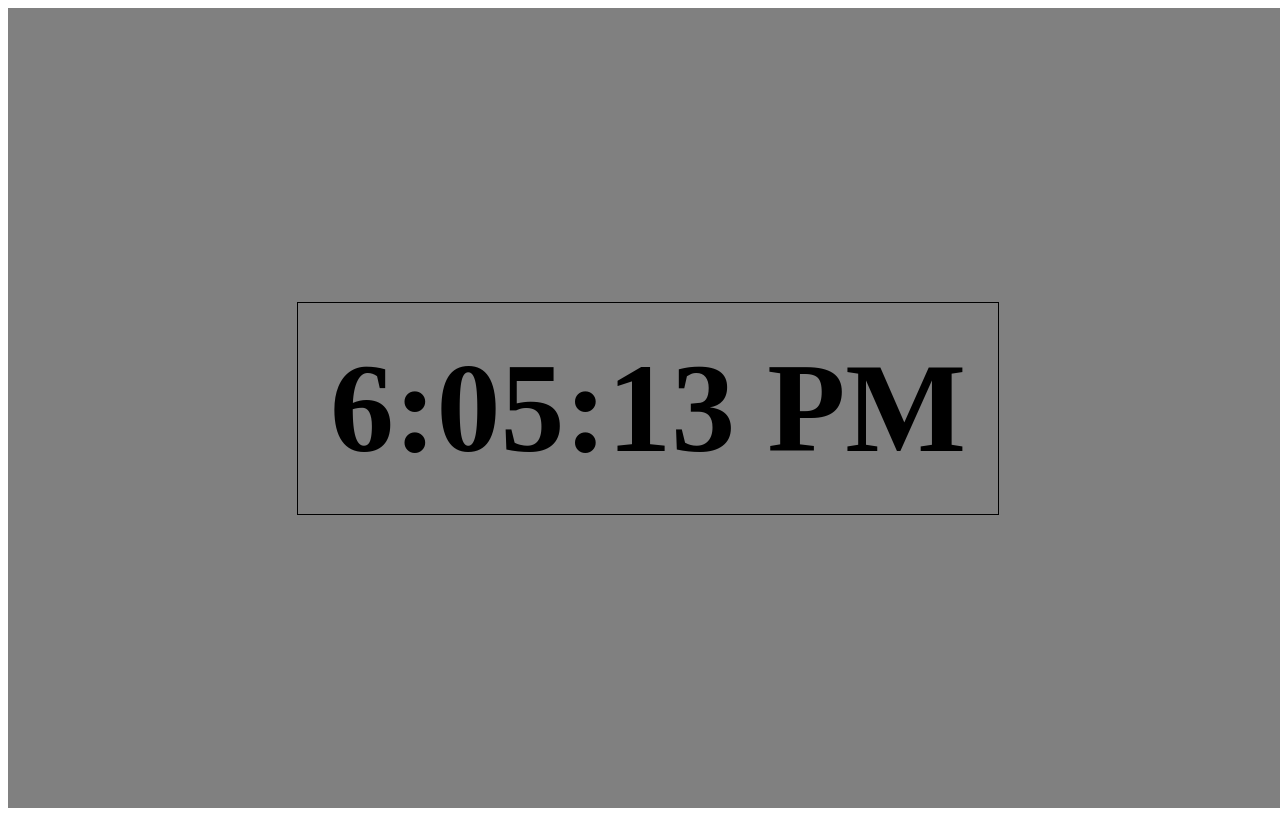
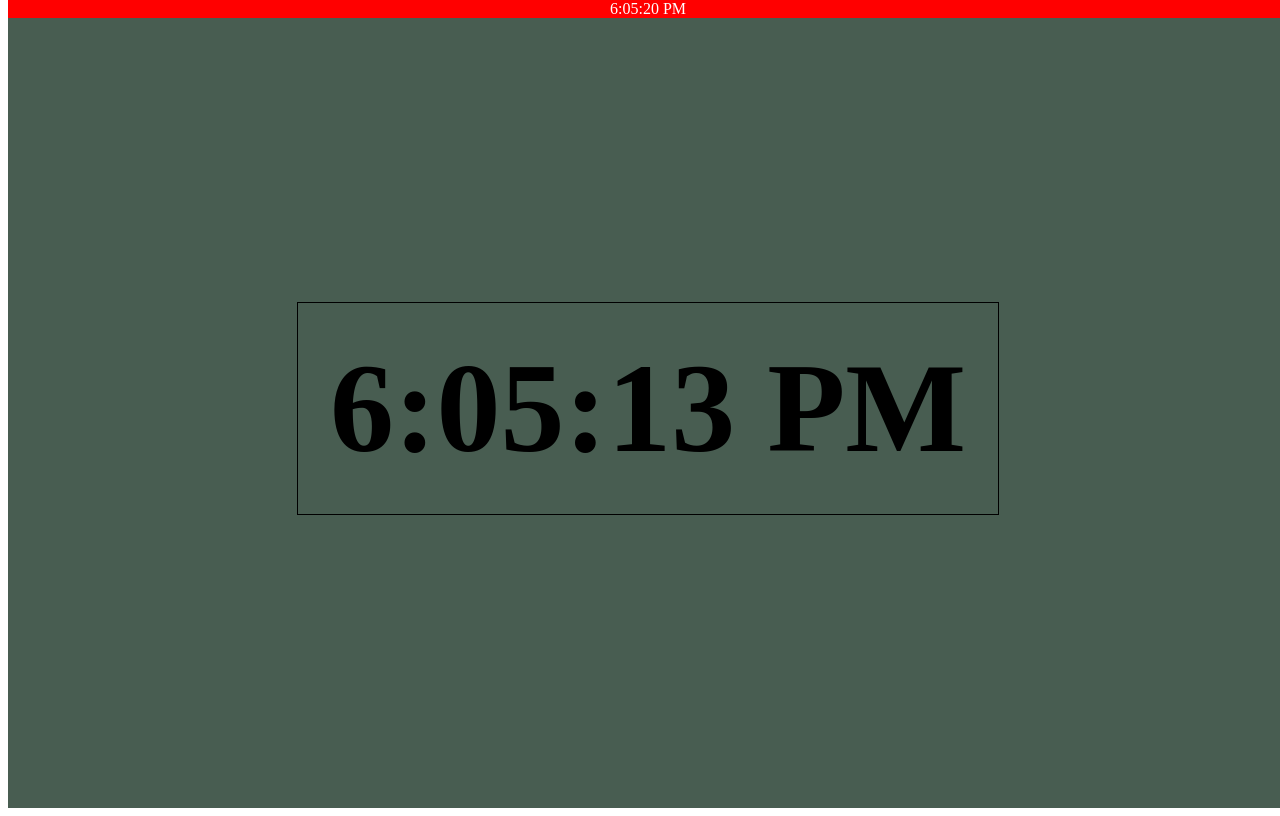
Before and after one commit to bullego/web-academy_clock, a React (Create React App) app: page / in a window 1280 px wide. Built offline with nearby package versions, Linux system fonts and the light colour scheme; the HTML template or start-up script is replaced by a standard one.

Commit message:
fixed components

```diff
--- a/public/index.html
+++ b/public/index.html
@@ -2,42 +2,16 @@
 <html lang="en">
   <head>
     <meta charset="utf-8" />
-    <link rel="icon" href="%PUBLIC_URL%/favicon.ico" />
     <meta name="viewport" content="width=device-width, initial-scale=1" />
     <meta name="theme-color" content="#000000" />
-    <meta
-      name="description"
-      content="Web site created using create-react-app"
-    />
-    <link rel="apple-touch-icon" href="%PUBLIC_URL%/logo192.png" />
-    <!--
-      manifest.json provides metadata used when your web app is installed on a
-      user's mobile device or desktop. See https://developers.google.com/web/fundamentals/web-app-manifest/
-    -->
-    <link rel="manifest" href="%PUBLIC_URL%/manifest.json" />
-    <!--
-      Notice the use of %PUBLIC_URL% in the tags above.
-      It will be replaced with the URL of the `public` folder during the build.
-      Only files inside the `public` folder can be referenced from the HTML.
 
-      Unlike "/favicon.ico" or "favicon.ico", "%PUBLIC_URL%/favicon.ico" will
-      work correctly both with client-side routing and a non-root public URL.
-      Learn how to configure a non-root public URL by running `npm run build`.
-    -->
-    <title>React App</title>
+    <title>Clock App</title>
   </head>
   <body>
-    <noscript>You need to enable JavaScript to run this app.</noscript>
     <div id="root"></div>
-    <!--
-      This HTML file is a template.
-      If you open it directly in the browser, you will see an empty page.
 
-      You can add webfonts, meta tags, or analytics to this file.
-      The build step will place the bundled scripts into the <body> tag.
-
-      To begin the development, run `npm start` or `yarn start`.
-      To create a production bundle, use `npm run build` or `yarn build`.
-    -->
+    <div id='demo'
+         style="width: 100%; position: absolute; top: 0; background: red; color: #fff; text-align: center;"">
+    </div>
   </body>
 </html>
--- a/src/App.js
+++ b/src/App.js
@@ -1,68 +1,12 @@
 import React, { Component } from 'react';
-import Clock from './clock/clock';
+import Clock from '../src/components/clock';
+
 
 export default class App extends Component {
-  i=1
-
-  state = {
-    currView: 1, // 1, 2, 3
-    bgColor: 'grey' // grey, white, orange
-  }
-
-  onViewHandler = () => {
-    let newBgColor;
-
-    if(this.i < 3) {
-      this.i++
-
-      if(this.i === 2) {
-        newBgColor = 'white'
-      } else if(this.i === 3) {
-        newBgColor = 'orange'
-      }
-    }
-    else {
-      this.i = 1
-      newBgColor = 'grey'
-    }
-
-    this.setState({
-      currView: this.i,
-      bgColor: newBgColor
-    })
-  }
-
-  filterView = () => {
-    const d = new Date();
-
-    if(this.state.currView === 1) {
-      const v1 = d.toLocaleTimeString();
-      return v1;
-    }
-    else if (this.state.currView === 2) {
-      const v2 = d.toLocaleDateString();
-      return v2;
-    }
-    else if (this.state.currView === 3) {
-      const days = ["Sunday", "Monday", "Tuesday", "Wednesday", "Thursday", "Friday", "Saturday"];
-      const day = days[d.getDay()].toString();
-      const date = d.getDate().toString();
-      const v3 = day + '/' + date;
-      return v3;
-    }
-  }
-
   render() {
-    const {bgColor} = this.state;
-    const showClock = this.filterView();
-
     return (
       <div>
-        <Clock
-          onViewHandler={this.onViewHandler}
-          showClock={showClock}
-          bgColor={bgColor}
-        />
+        <Clock />
       </div>
     );
   };
--- a/src/clock/clock.jsx
+++ /dev/null
@@ -1,30 +0,0 @@
-import React, { Component } from 'react';
-import './clock.scss';
-
-const Clock = ({showClock, onViewHandler, bgColor}) => {
-
-	let classNames = ' ';
-
-	if(bgColor === 'grey') {
-		classNames += ' grey'
-	}
-	if(bgColor === 'white') {
-		classNames += ' white'
-	}
-	if(bgColor === 'orange') {
-		classNames += ' orange'
-	}
-
-		return (
-			<div className={`clock ${classNames}`}
-					 onClick={() => onViewHandler()} >
-
-				<h1 className={'time'}>
-					{showClock}
-				</h1>
-
-			</div>
-		)
-}
-
-export default Clock;
--- /dev/null
+++ b/src/components/clock/clock.jsx
@@ -0,0 +1,68 @@
+import React, { Component } from 'react';
+import { createDate } from '../utils';
+import Display from './display';
+import './clock.scss';
+
+
+const VIEWS = {
+  TIME: 1,
+  DATE: 2,
+  DAY: 3
+}
+
+export default class Clock extends Component {
+	i=1
+
+  state = {
+		views: ['time', 'date', 'day'],
+		currView: VIEWS.TIME, // 1, 2, 3
+		//date: new Date()
+  }
+
+  onViewHandler = () => {
+		const viewsCount = this.state.views.length;
+
+    if(this.i < viewsCount) {
+			this.i++
+		}
+		else {
+      this.i = 1
+		}
+
+    this.setState({
+      currView: this.i
+    })
+  }
+
+  filterView = () => {
+		let currView = this.state.currView;
+
+		switch (currView) {
+			case VIEWS.TIME:
+				//setInterval(createDate('time'), 1000); //???
+				return createDate('time');
+				break;
+			case VIEWS.DATE:
+			  return createDate('date');
+				break;
+			case VIEWS.DAY:
+				return createDate('day');
+				break;
+			default:
+				return "error";
+		}
+  }
+
+  render() {
+    const showClock = this.filterView();
+
+    return (
+      <div>
+        <Display
+          onViewHandler={this.onViewHandler}
+          showClock={showClock}
+        />
+      </div>
+    );
+  };
+};
--- /dev/null
+++ b/src/components/clock/display/display.jsx
@@ -0,0 +1,29 @@
+import React, { Component } from 'react';
+import {getRandomColor} from '../../utils';
+import './display.scss';
+
+
+export default class Display extends Component {
+	state = {
+
+	}
+
+
+	render() {
+		const styles = {
+			background: getRandomColor()
+		}
+		const {showClock, onViewHandler} = this.props;
+		//setInterval(showClock, 1000);
+
+		return (
+			<div className='clock' style={styles}
+					 onClick={() => onViewHandler()} >
+
+				<h1 className={'time'}>
+					{showClock}
+				</h1>
+			</div>
+		)
+	}
+}
--- /dev/null
+++ b/src/components/clock/display/index.js
@@ -0,0 +1,3 @@
+import Display from './display';
+
+export default Display;
--- /dev/null
+++ b/src/components/clock/index.js
@@ -0,0 +1,3 @@
+import Clock from './clock';
+
+export default Clock;
--- /dev/null
+++ b/src/components/utils.js
@@ -0,0 +1,53 @@
+//get random color
+export const getRandomColor = () => {
+  const letters = '0123456789ABCDEF';
+	let color = '#';
+
+  for (var i = 0; i < 6; i++) {
+    color += letters[Math.floor(Math.random() * 16)];
+  }
+  return color;
+}
+
+//create current time/date/day
+export const createDate = (showViewName) => {
+  const d = new Date();
+
+  const getTime = () => {
+    return d.toLocaleTimeString();
+  }
+
+  const getDate = () => {
+    return d.toLocaleDateString();
+  }
+
+  const getDay = () => {
+    const days = ["Sunday", "Monday", "Tuesday", "Wednesday", "Thursday", "Friday", "Saturday"];
+    const day = days[d.getDay()].toString();
+    const date = d.getDate().toString();
+    const today = day + '/' + date;
+
+    return today;
+  }
+
+
+  //show time on header
+  setInterval(myTimer, 1000);
+
+  function myTimer() {
+    const d = new Date();
+    const t = d.toLocaleTimeString();
+    document.getElementById("demo").innerHTML = t;
+  }
+
+
+  if(showViewName === 'time') {
+    return getTime();
+  }
+  if(showViewName === 'date') {
+    return getDate();
+  }
+  if(showViewName === 'day') {
+    return getDay();
+  }
+}
```
Also changed, not shown: src/components/clock/clock.scss (renamed from src/clock/clock.scss), src/components/clock/display/display.scss (added).
